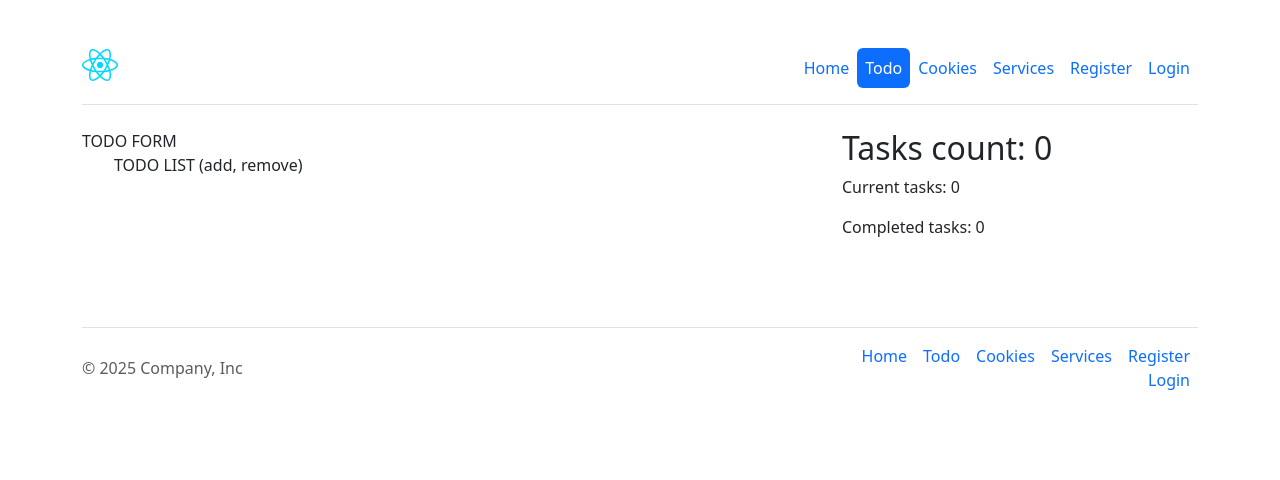
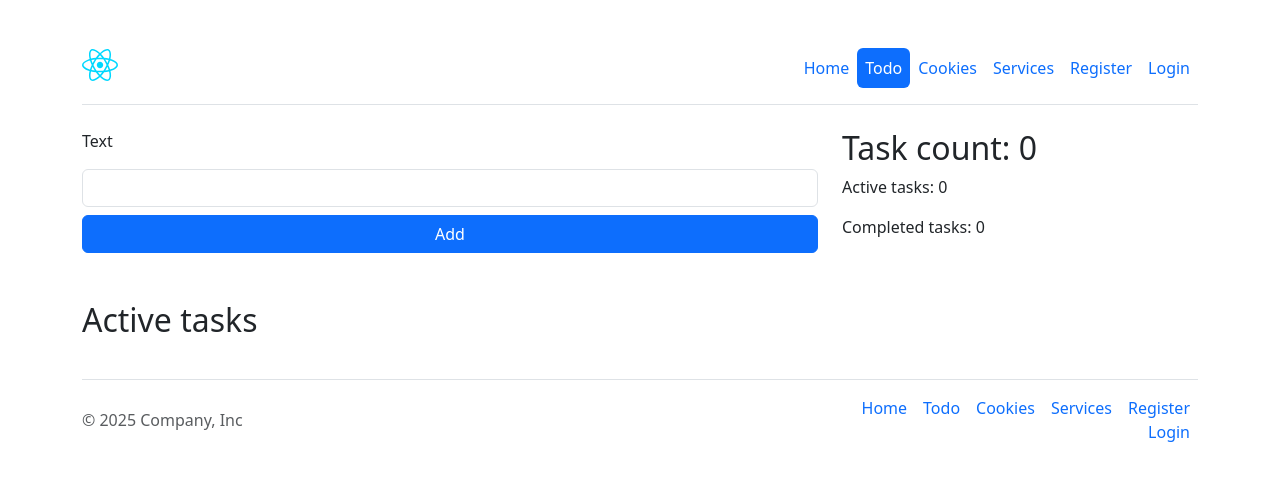
Before and after one commit to SplaTT141/react, a React (Vite) app: page /todo in a window 1280 px wide. Shown: the top 480 px of the page. Built offline with nearby package versions, Linux system fonts and the light colour scheme.

Commit message:
todo form WIP

```diff
--- a/src/components/todo/TodoForm.jsx
+++ b/src/components/todo/TodoForm.jsx
@@ -1,7 +1,22 @@
-export function TodoForm() {
+import { useState } from "react";
+
+export function TodoForm({ addTask }) {
+    const [text, setText] = useState('');
+
+    function handleTextChange(e) {
+        setText(e.target.value);
+    }
+
+    function handleFormSubmit(e) {
+        e.preventDefault();
+        addTask(text);
+    }
+
     return (
-        <form>
-            TODO FORM
+        <form onSubmit={handleFormSubmit} className="d-flex flex-column gap-2 mb-5">
+            <label className="form-label" htmlFor="text">Text</label>
+            <input onChange={handleTextChange} value={text} className="form-control" id='text' type="text"/>
+            <button className="btn btn-primary" type="submit">Add</button>
         </form>
     )
 }
--- a/src/components/todo/TodoList.jsx
+++ b/src/components/todo/TodoList.jsx
@@ -1,7 +1,12 @@
-export function TodoList() {
+export function TodoList({list}) {
     return (
-        <ul>
-            TODO LIST (add, remove)
-        </ul>
+        <>
+            <h2>Active tasks</h2>
+            <ul className="ps-3">
+                {
+                    list.map(item => <li key={item.id}>{item.text}</li>)
+                }
+            </ul>
+        </>
     )
 }
--- a/src/components/todo/TodoStats.jsx
+++ b/src/components/todo/TodoStats.jsx
@@ -1,9 +1,9 @@
-export function TodoStats({ data }) {
+export function TodoStats({ activeCount, completedCount }) {
     return (
         <>
-            <h2>Tasks count: {data.length}</h2>
-            <p>Current tasks: 0</p>
-            <p>Completed tasks: 0</p>
+            <h2>Task count: {activeCount + completedCount}</h2>
+            <p>Active tasks: {activeCount}</p>
+            <p>Completed tasks: {completedCount}</p>
         </>
     )
 }
--- a/src/pages/Todo.jsx
+++ b/src/pages/Todo.jsx
@@ -4,18 +4,35 @@ import { TodoList } from "../components/todo/TodoList";
 import { TodoStats } from "../components/todo/TodoStats";
 
 export function Todo() {
-    const [list, setList] = useState([]);
+    const [id, setId] = useState(1);
+    const [list, setList] = useState([
+
+    ]);
+
+    function addTask(text) {
+        setList(currentList => [
+            ...currentList,
+            {
+                id: id,
+                text: text,
+                isCompleted: false,
+            },
+        ]);
+        setId(id => id + 1);
+    }
 
     return (
         <main>
             <div className="container">
                 <div className="row flex-column-reverse flex-md-row">
                     <div className="col-12 col-md-8">
-                        <TodoForm />
-                        <TodoList />
+                        <TodoForm addTask={addTask}/>
+                        <TodoList list={list.filter(item => !item.isCompleted)} />
                     </div>
                     <div className="col-12 col-md-4 mb-5">
-                        <TodoStats data={list} />
+                        <TodoStats
+                            activeCount={list.filter(item => !item.isCompleted).length}
+                            completedCount={list.filter(item => item.isCompleted).length} />
                     </div>
                 </div>
             </div>
```
